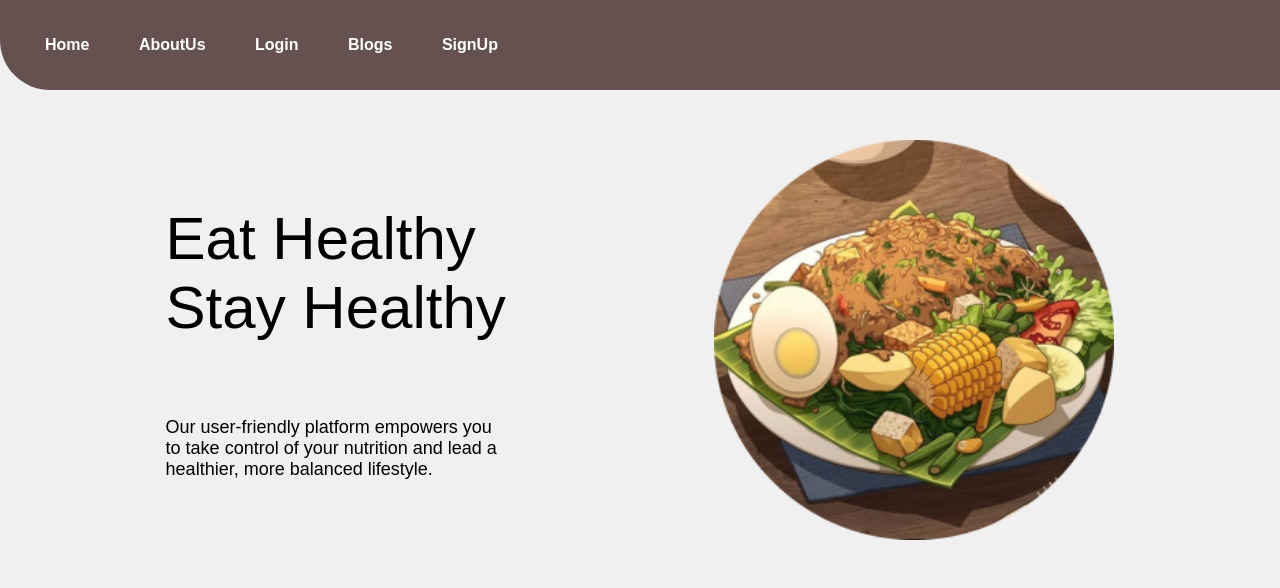
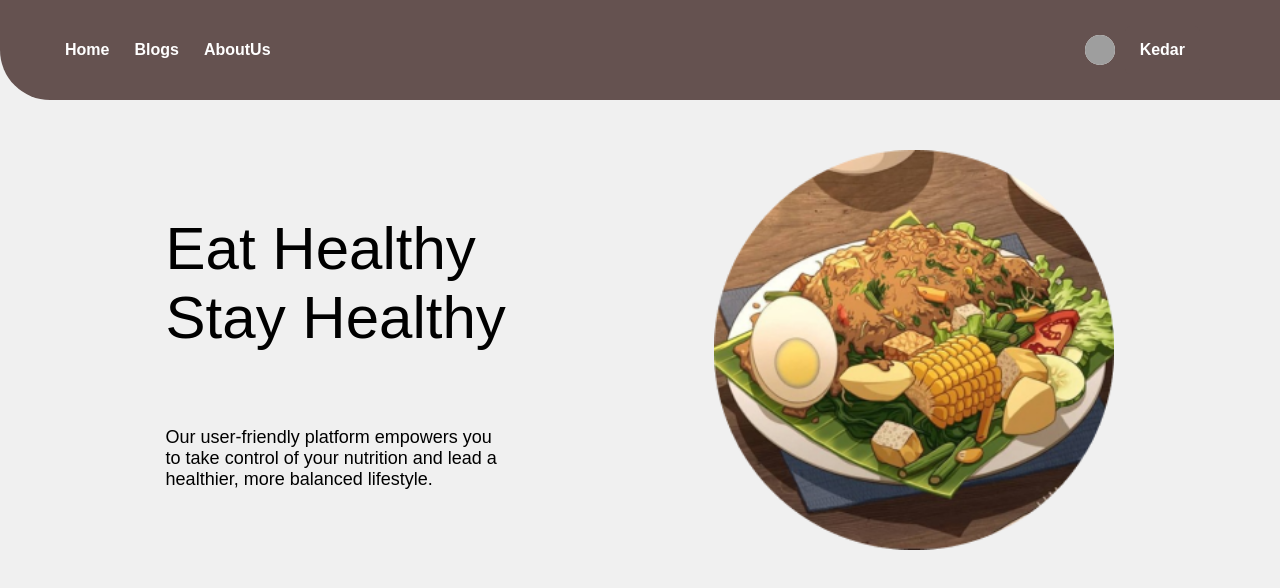
Before and after one commit to Pranav-Khude/Diet_Planner, a plain HTML site: page index.html in a window 1280 px wide. Drawn offline with Linux system fonts and the light colour scheme; grey boxes are pictures that could not be loaded.

Commit message:
Navigation Added

```diff
--- a/Login/login.js
+++ b/Login/login.js
@@ -24,7 +24,7 @@ async function performLogin() {
 
     if (response.ok) {
       const token = await response.json(); // Adjust this based on actual response format
-      setCookie("token", token, 1);
+      setCookie("login", token, 1);
       alert("Login successful!");
     } else {
       const errorText = await response.text();
--- a/index.html
+++ b/index.html
@@ -14,19 +14,23 @@
         background-color: #655250;
         color: #fff;
         text-align: center;
-        padding: 20px;
+        padding: 10px 40px 10px 40px;
         border-bottom-left-radius: 50px;
         text-align: left;
+        display: flex;
+        justify-content: space-between;
       }
 
       nav ul {
         list-style-type: none;
         padding: 0;
+        display: flex;
+        margin-right: 40px;
+        align-items: center;
       }
 
       nav li {
-        display: inline;
-        margin-right: 20px;
+        display: flex;
       }
 
       nav a {
@@ -34,6 +38,12 @@
         color: #fff;
         font-weight: bold;
         padding-left: 25px;
+      }
+
+      li img {
+        width: 50px;
+        max-height: 50px;
+        border-radius: 50%;
       }
 
       .main {
@@ -74,7 +84,8 @@
         width: 100%;
       }
 
-      .main_right {
+      li {
+        align-items: center;
       }
 
       .circular-image {
@@ -99,6 +110,60 @@
       h2 {
         color: #333;
       }
+
+      #username {
+        cursor: pointer;
+      }
+
+      #username li {
+        align-items: center;
+        cursor: pointer;
+        transition: all 0.3s ease;
+      }
+
+      #username img {
+        width: 30px;
+        height: 30px;
+        border-radius: 50%;
+        margin-right: 10px;
+        background: white;
+      }
+
+      .edtbutton {
+        text-align: center;
+        text-decoration: none;
+        color: #fff;
+        font-weight: bold;
+        padding: 15px;
+        background-color: #655250;
+        border-radius: 5px;
+        display: block;
+        transition: all 0.3s ease;
+        transform: translateY(0px);
+        opacity: 1;
+      }
+
+      .edtbutton:hover {
+        background-color: #443536;
+      }
+
+      .inactive {
+        transform: translateY(-10px);
+        opacity: 0;
+        max-height: 100vh;
+      }
+
+      .invisible {
+        display: none;
+      }
+
+      #listview {
+        margin-top: 150px;
+        background-color: #655250;
+        display: list-item;
+        position: absolute;
+        border-radius: 10px;
+      }
     </style>
   </head>
 
@@ -106,10 +171,19 @@
     <nav>
       <ul>
         <li><a href="/">Home</a></li>
+        <li><a href="/blogs">Blogs</a></li>
         <li><a href="/AboutUs">AboutUs</a></li>
+      </ul>
+      <ul class="invisible" id="login">
         <li><a href="/Login/">Login</a></li>
-        <li><a href="/blogs">Blogs</a></li>
         <li><a href="/signup">SignUp</a></li>
+      </ul>
+      <ul style="display: block">
+        <li id="username">
+          <img src="https://i.gifer.com/XOsX.gif" alt="" /><a class="edtbutton"
+            >Kedar</a
+          >
+        </li>
       </ul>
     </nav>
     <div class="main">
@@ -128,5 +202,30 @@
         <img class="circular-image" src="food.png" alt="" />
       </div>
     </div>
+    <script>
+      var usernameDropdown = document.querySelector("#username");
+      usernameDropdown.addEventListener("click", () => {
+        let li = document.querySelector("#listview");
+        li.classList.toggle("inactive");
+      });
+
+      document.querySelector(".main").addEventListener("click", () => {
+        let li = document.querySelector("#listview");
+        li.classList.add("inactive");
+      });
+      document.addEventListener("DOMContentLoaded", function () {
+        let logoutButton = document.createElement("li");
+        logoutButton.id = "listview";
+        logoutButton.classList.add("inactive");
+        logoutButton.innerHTML =
+          '<a class="edtbutton" id="edit_profile">Edit Profile</a><a class="edtbutton" id="logout">Logout</a>';
+        usernameDropdown.appendChild(logoutButton);
+        document.querySelector("#logout").addEventListener("click", () => {
+          console.log("hi");
+          document.cookie =
+            "login" + "=; expires=Thu, 01 Jan 1970 00:00:00 UTC; path=/;";
+        });
+      });
+    </script>
   </body>
 </html>
```
Also changed, not shown: blogs/index.html (+18 -8 lines), signup/index.html (+2 -2 lines).
